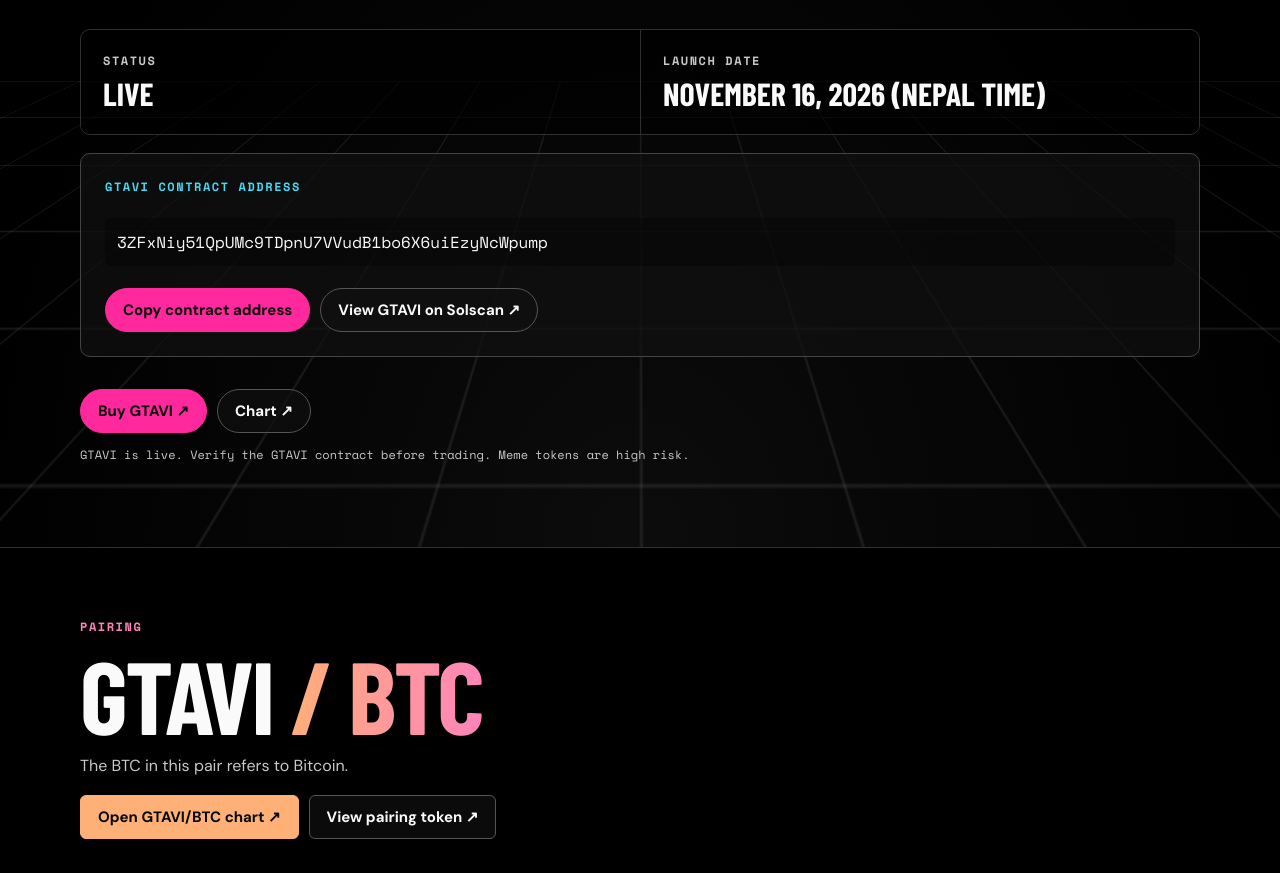
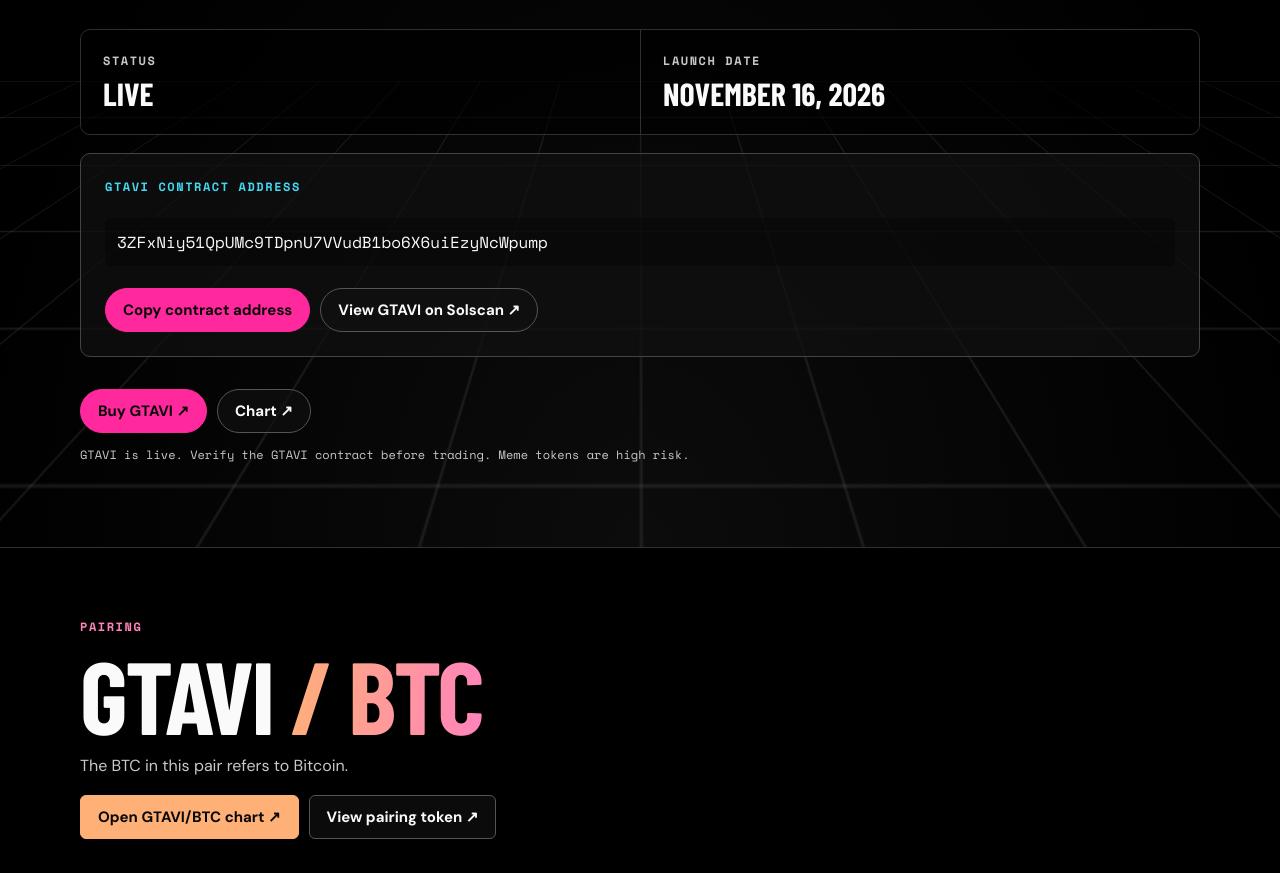
Before and after one commit to pappu947/GTAVI, a plain HTML site: page index.html in a window 1280 px wide. Shown: the part 2195-3068 px from the top of the page. Drawn offline with nearby package versions, Linux system fonts and the light colour scheme; a web font is replaced by a local one.

Commit message:
Remove timezone label from launch date

```diff
--- a/index.html
+++ b/index.html
@@ -62,7 +62,7 @@
     </div>
     <div class="stats launch-stats">
       <div><span>Status</span><strong>Live</strong></div>
-      <div><span>Launch date</span><strong>November 16, 2026 (Nepal time)</strong></div>
+      <div><span>Launch date</span><strong>November 16, 2026</strong></div>
     </div>
     <div class="contract">
       <h3>GTAVI contract address</h3>
@@ -202,7 +202,7 @@
       </details>
       <details>
         <summary>Has $GTAVI launched?</summary>
-        <p>$GTAVI launched on Solana on November 16, 2026 (Nepal time). The <a href="#status">launch-status section</a> includes the published contract, Pump.fun trading link, and GTAVI/BTC chart.</p>
+        <p>$GTAVI launched on Solana on November 16, 2026. The <a href="#status">launch-status section</a> includes the published contract, Pump.fun trading link, and GTAVI/BTC chart.</p>
       </details>
       <details>
         <summary>Where is the official community?</summary>
```
